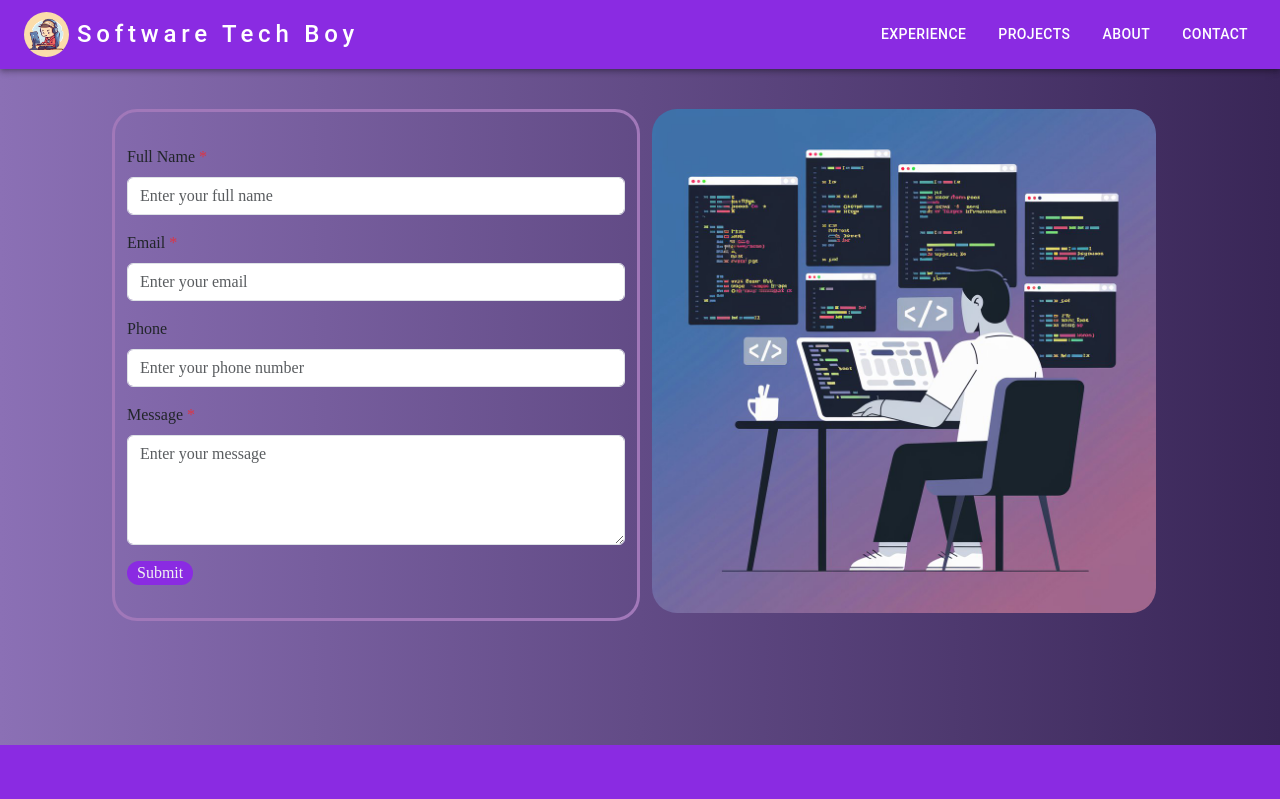
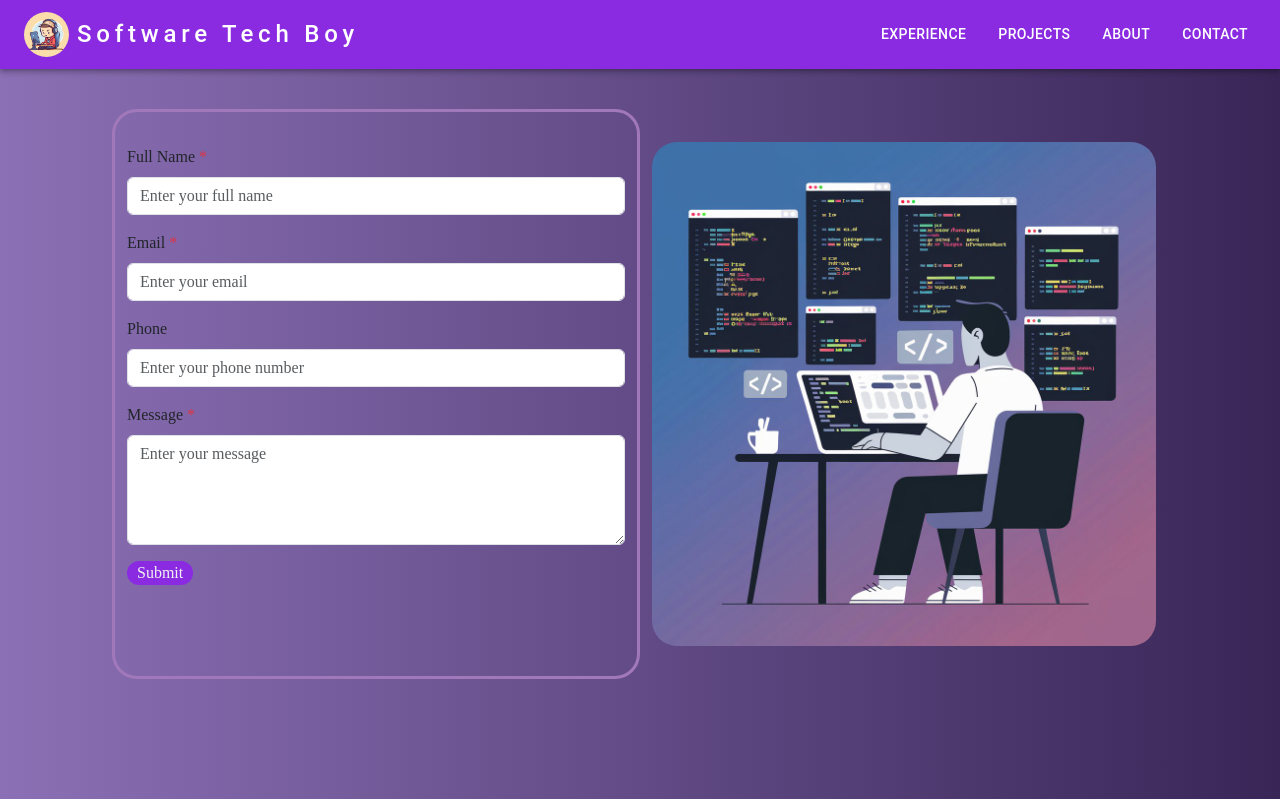
Before and after one commit to Pravesh981/reactPortfolio, a React (Create React App) app: page /contact in a window 1280 px wide. Shown: the top 799 px of the page. Built offline with nearby package versions, Linux system fonts and the light colour scheme.

Commit message:
added few

```diff
--- a/src/assests/style.css
+++ b/src/assests/style.css
@@ -126,6 +126,10 @@ p {
 .mb-24{
     margin-bottom: 24px;
 }
+
+.mt-10{
+    margin-top: 10px;
+}
 .err-text {
     font-size: 12px;
     color: var(--red);
@@ -194,7 +198,11 @@ p {
 .contactImg{
     border-radius: 25px;
 }
+.contactRight{
+    border-radius: 25px;
+    padding: 33px;
 
+}
 .contactLeft{
    border-style: solid;
    border-color: var(--purple-1);
--- a/src/pages/contact.jsx
+++ b/src/pages/contact.jsx
@@ -158,7 +158,7 @@ export default function Contact() {
             </button>
           </form>
         </div>
-        <div className="contactRight col-lg-6">
+        <div className="contactRight col-lg-6 col-sm-12">
           <img
             src={ContactCover}
             alt="Contact Us"
```
